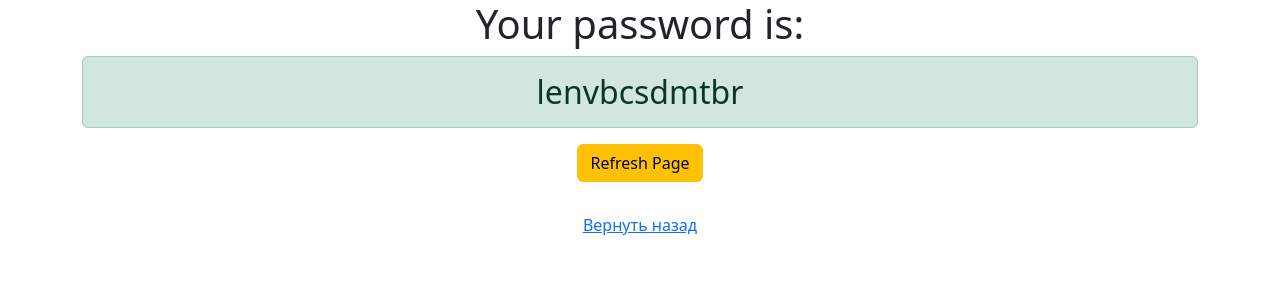
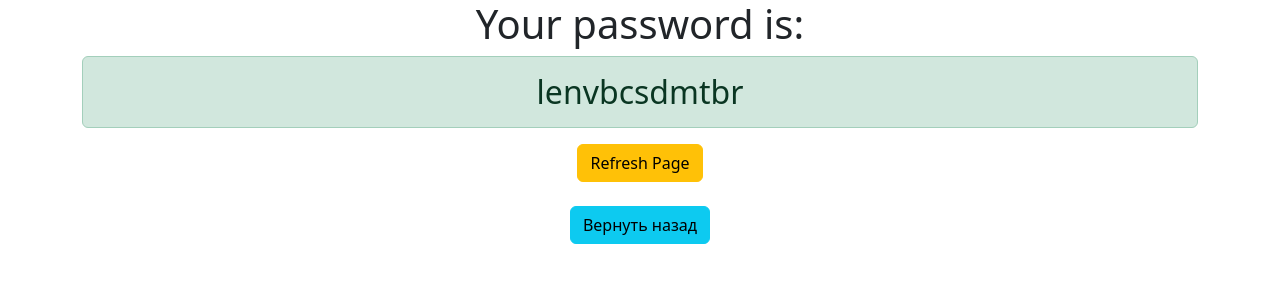
Before and after one commit to IvShalygin/django4-password-generator, a Django app: page /password/ in a window 1280 px wide. Shown: the top 300 px of the page. Run offline with Django 4.2, Linux system fonts and the light colour scheme.

Commit message:
I made soem tweaks

```diff
--- a/password_gnerator_project/generator/templates/generator/password.html
+++ b/password_gnerator_project/generator/templates/generator/password.html
@@ -6,5 +6,5 @@
     <button onClick="window.location.reload();" class="btn btn-warning">Refresh Page</button>
     <br>
     <br>
-    <a href="{% url 'home' %}" class="btn btn-link">Вернуть назад</a>
+    <a href="{% url 'home' %}" class="btn btn-info">Вернуть назад</a>
 </div>
--- a/password_gnerator_project/password_gnerator/settings.py
+++ b/password_gnerator_project/password_gnerator/settings.py
@@ -20,7 +20,7 @@ BASE_DIR = Path(__file__).resolve().parent.parent
 # See https://docs.djangoproject.com/en/4.1/howto/deployment/checklist/
 
 # SECURITY WARNING: keep the secret key used in production secret!
-SECRET_KEY = 'django-insecure-+0ahr6ekt0w5u-^uoyeg@j%u*v5pkszjs43ixr8-q@vrtcrlgv'
+SECRET_KEY = 'django-insecure-+0ahr6ekt0w5u-^uoyeg@j%u*v5pkszasdasfaajs43ixr8-q@vrtcrlgv'
 
 # SECURITY WARNING: don't run with debug turned on in production!
 DEBUG = True
```
